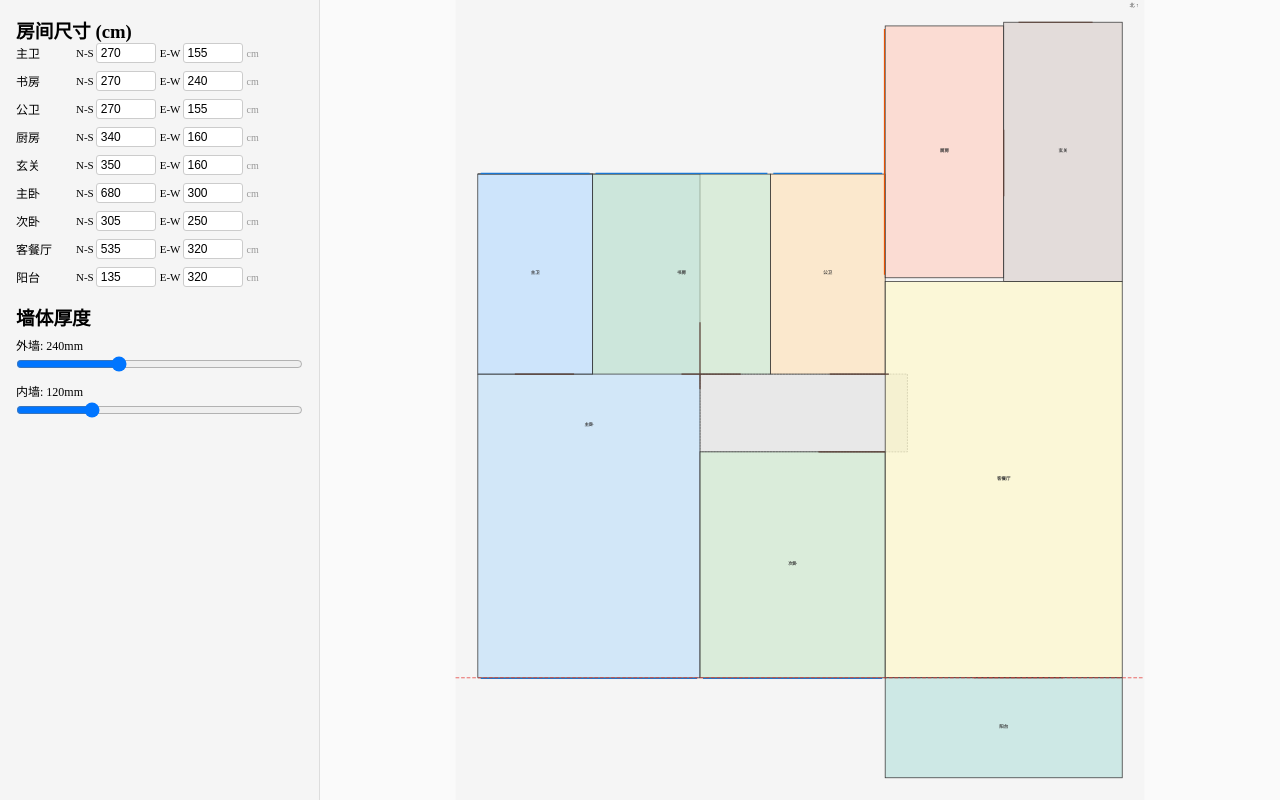
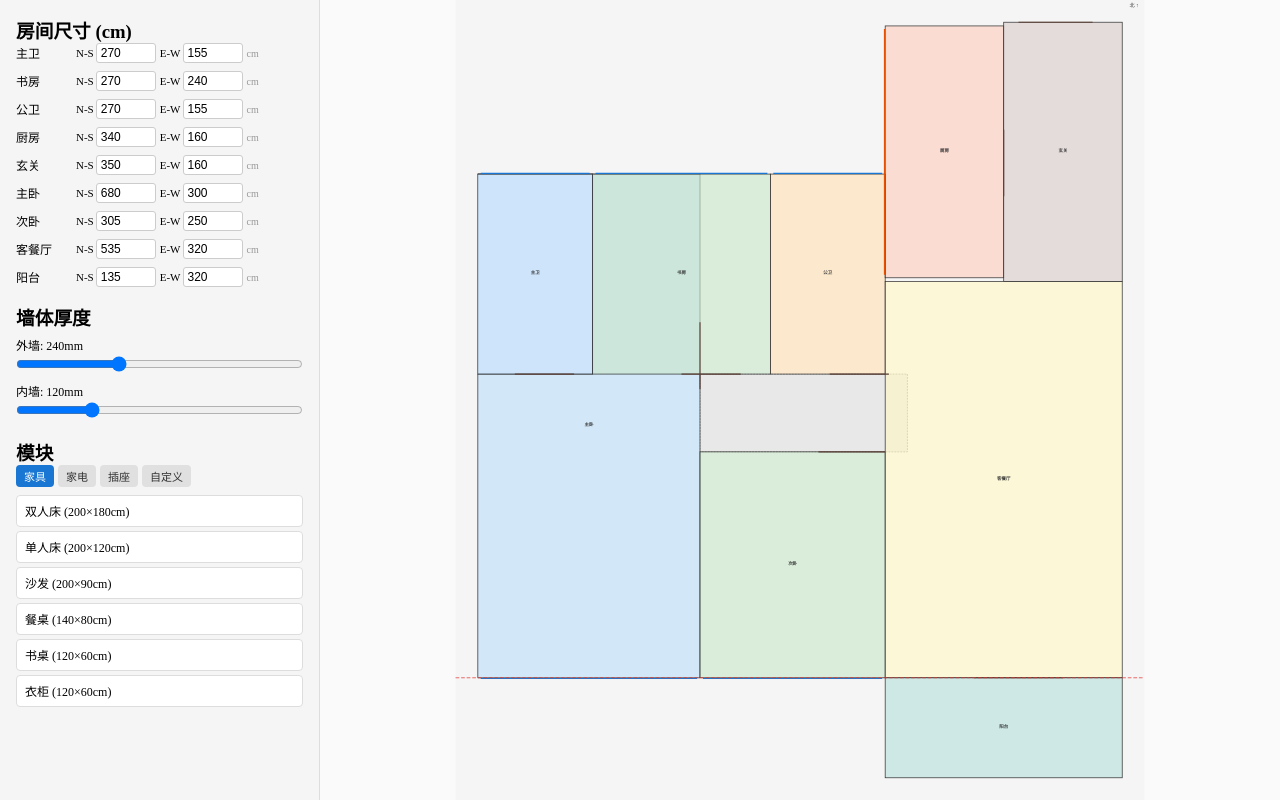
Before and after one commit to haonanlyf2022/home-design, a React (Vite) app: page / in a window 1280 px wide. Built offline with nearby package versions, Linux system fonts and the light colour scheme.

Commit message:
feat: add module palette with preset templates

```diff
--- a/src/App.tsx
+++ b/src/App.tsx
@@ -1,5 +1,5 @@
 import { useState } from 'react';
-import { WallConfig, PlacedModule } from './types';
+import { ModuleTemplate, WallConfig, PlacedModule } from './types';
 import { computeLayout } from './utils/layout';
 import FloorPlan from './components/FloorPlan';
 import SidePanel from './components/SidePanel';
@@ -22,14 +22,35 @@ function App() {
     );
   };
 
+  let nextModuleId = 1;
+  const genModuleId = () => `pm-${nextModuleId++}`;
+
+  const handlePlaceModule = (template: ModuleTemplate) => {
+    const newModule: PlacedModule = {
+      id: genModuleId(),
+      templateId: template.id,
+      nsLength: template.nsLength,
+      ewWidth: template.ewWidth,
+      x: 200, y: 200,
+      rotation: 0,
+      label: template.name,
+    };
+    setPlacedModules(prev => [...prev, newModule]);
+    setSelectedModuleId(newModule.id);
+  };
+
+  const selectedModule = placedModules.find(p => p.id === selectedModuleId) ?? null;
+
   return (
     <div className="app">
       <div className="side-panel">
         <SidePanel
           rooms={rooms}
           wallConfig={wallConfig}
+          selectedModule={selectedModule}
           onRoomChange={handleRoomChange}
           onWallConfigChange={setWallConfig}
+          onPlaceModule={handlePlaceModule}
         />
       </div>
       <div className="main-canvas">
--- /dev/null
+++ b/src/components/ModulePalette.tsx
@@ -0,0 +1,63 @@
+import { useState } from 'react';
+import { ModuleTemplate, ModuleCategory } from '../types';
+
+interface Props {
+  templates: ModuleTemplate[];
+  onPlaceModule: (template: ModuleTemplate) => void;
+}
+
+const categoryLabels: Record<ModuleCategory, string> = {
+  furniture: '家具',
+  appliance: '家电',
+  socket: '插座',
+  custom: '自定义',
+};
+
+export default function ModulePalette({ templates, onPlaceModule }: Props) {
+  const [activeTab, setActiveTab] = useState<ModuleCategory>('furniture');
+  const filtered = templates.filter(t => t.category === activeTab);
+
+  const handleDragStart = (e: React.DragEvent, template: ModuleTemplate) => {
+    e.dataTransfer.setData('application/module-template', JSON.stringify(template));
+    e.dataTransfer.effectAllowed = 'copy';
+  };
+
+  return (
+    <div className="module-palette" style={{ marginTop: 16 }}>
+      <h3>模块</h3>
+      <div className="tabs" style={{ display: 'flex', gap: 4, marginBottom: 8, flexWrap: 'wrap' }}>
+        {(Object.keys(categoryLabels) as ModuleCategory[]).map(cat => (
+          <button key={cat}
+            onClick={() => setActiveTab(cat)}
+            style={{
+              padding: '3px 8px', fontSize: 11, cursor: 'pointer',
+              background: activeTab === cat ? '#1976d2' : '#e0e0e0',
+              color: activeTab === cat ? 'white' : '#333',
+              border: 'none', borderRadius: 4,
+            }}>
+            {categoryLabels[cat]}
+          </button>
+        ))}
+      </div>
+      <div className="module-list" style={{ maxHeight: 250, overflowY: 'auto' }}>
+        {filtered.length === 0 && activeTab === 'custom' && (
+          <p style={{ fontSize: 12, color: '#999' }}>暂无自定义模块，可在"自定义"分类中创建</p>
+        )}
+        {filtered.map(t => (
+          <div
+            key={t.id}
+            draggable
+            onDragStart={e => handleDragStart(e, t)}
+            onDoubleClick={() => onPlaceModule(t)}
+            style={{
+              padding: '6px 8px', marginBottom: 4, cursor: 'grab',
+              background: '#fff', border: '1px solid #ddd', borderRadius: 4,
+              fontSize: 12, userSelect: 'none',
+            }}>
+            {t.name} ({t.nsLength}×{t.ewWidth}cm)
+          </div>
+        ))}
+      </div>
+    </div>
+  );
+}
--- a/src/components/SidePanel.tsx
+++ b/src/components/SidePanel.tsx
@@ -1,19 +1,26 @@
-import { Room, WallConfig, ModuleTemplate } from '../types';
+import { Room, WallConfig, ModuleTemplate, PlacedModule } from '../types';
 import RoomEditor from './RoomEditor';
 import WallThicknessSlider from './WallThicknessSlider';
+import ModulePalette from './ModulePalette';
+import { moduleTemplates } from '../data/modules';
 
 interface Props {
   rooms: Room[];
   wallConfig: WallConfig;
+  selectedModule: PlacedModule | null;
   onRoomChange: (id: string, ns: number, ew: number) => void;
   onWallConfigChange: (config: WallConfig) => void;
+  onPlaceModule: (template: ModuleTemplate) => void;
 }
 
-export default function SidePanel({ rooms, wallConfig, onRoomChange, onWallConfigChange }: Props) {
+export default function SidePanel({
+  rooms, wallConfig, onRoomChange, onWallConfigChange, onPlaceModule,
+}: Props) {
   return (
     <div>
       <RoomEditor rooms={rooms} onRoomChange={onRoomChange} />
       <WallThicknessSlider config={wallConfig} onChange={onWallConfigChange} />
+      <ModulePalette templates={moduleTemplates} onPlaceModule={onPlaceModule} />
     </div>
   );
 }
--- /dev/null
+++ b/src/data/modules.ts
@@ -0,0 +1,19 @@
+import { ModuleTemplate } from '../types';
+
+export const moduleTemplates: ModuleTemplate[] = [
+  // 家具
+  { id: 'double-bed', name: '双人床', category: 'furniture', nsLength: 200, ewWidth: 180, svgShape: 'double-bed' },
+  { id: 'single-bed', name: '单人床', category: 'furniture', nsLength: 200, ewWidth: 120, svgShape: 'single-bed' },
+  { id: 'sofa', name: '沙发', category: 'furniture', nsLength: 200, ewWidth: 90, svgShape: 'sofa' },
+  { id: 'dining-table', name: '餐桌', category: 'furniture', nsLength: 140, ewWidth: 80, svgShape: 'dining-table' },
+  { id: 'desk', name: '书桌', category: 'furniture', nsLength: 120, ewWidth: 60, svgShape: 'desk' },
+  { id: 'wardrobe', name: '衣柜', category: 'furniture', nsLength: 120, ewWidth: 60, svgShape: 'wardrobe' },
+  // 家电
+  { id: 'fridge', name: '冰箱', category: 'appliance', nsLength: 70, ewWidth: 70, svgShape: 'fridge' },
+  { id: 'washer', name: '洗衣机', category: 'appliance', nsLength: 60, ewWidth: 60, svgShape: 'washer' },
+  { id: 'tv', name: '电视', category: 'appliance', nsLength: 120, ewWidth: 10, svgShape: 'tv' },
+  // 插座
+  { id: 'socket-5hole', name: '五孔插座', category: 'socket', nsLength: 8, ewWidth: 8, svgShape: 'socket' },
+  { id: 'socket-3hole', name: '三孔插座', category: 'socket', nsLength: 8, ewWidth: 8, svgShape: 'socket' },
+  { id: 'switch', name: '开关', category: 'socket', nsLength: 8, ewWidth: 4, svgShape: 'switch' },
+];
```
